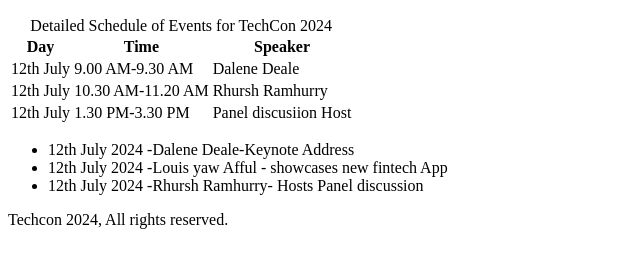
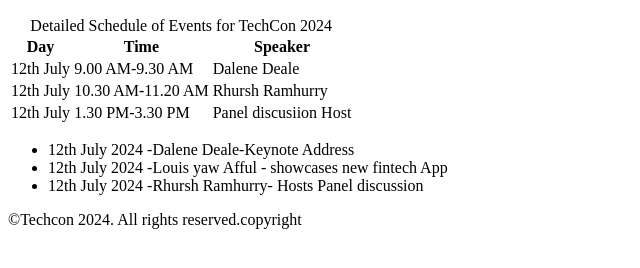
Before and after one commit to Rolex-oduor/TechCon_HTML, a plain HTML site: page techcon_website/schedule.html in a window 1280 px wide. Shown: the part 50-318 px from the top of the page, without its empty margins (0-640 px from the left). Drawn offline with Linux system fonts and the light colour scheme.

Commit message:
update footer schedule.html

```diff
--- a/techcon_website/schedule.html
+++ b/techcon_website/schedule.html
@@ -53,7 +53,7 @@
 
     <!-- Footer Section -->
     <footer>
-      Techcon 2024, All rights reserved.
+     <p>&copy;Techcon 2024. All rights reserved.copyright</p>
     </footer>
 
 
```
